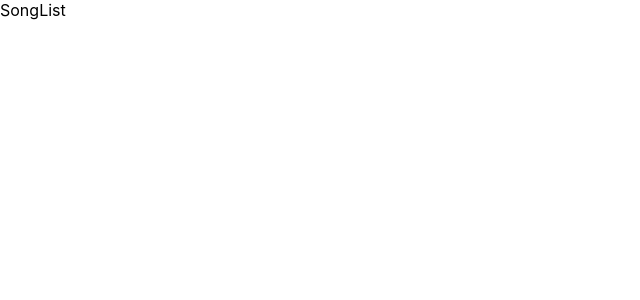
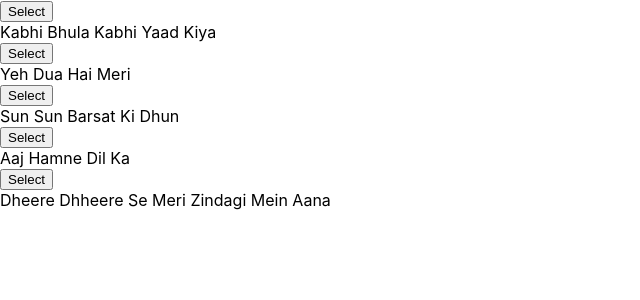
Before and after one commit to sruthi-lal/redux-song, a React (Create React App) app: page / in a window 1280 px wide. Shown: the top 300 px of the page, without its empty margins (0-640 px from the left). Built offline with nearby package versions, Linux system fonts and the light colour scheme.

Commit message:
song added

```diff
--- a/src/components/SongList.js
+++ b/src/components/SongList.js
@@ -1,11 +1,28 @@
  import React, { Component } from 'react'
  import { connect } from 'react-redux'
  export class SongList extends Component {
+          renderList(){
+              return this.props.song.map((s) =>{
+                  return(
+                      <div key={s.title}>
+                          <div>
+                              <button>Select</button>
+                          </div>
+                          <div>
+                              {s.title}
+                          </div>
+
+                      </div>
+                  )
+
+              })
+          }
+
      render() {
            console.log(this.props)
          return (
              <div>
-                 SongList
+                 {this.renderList()}
              </div>
          )
      }
```
